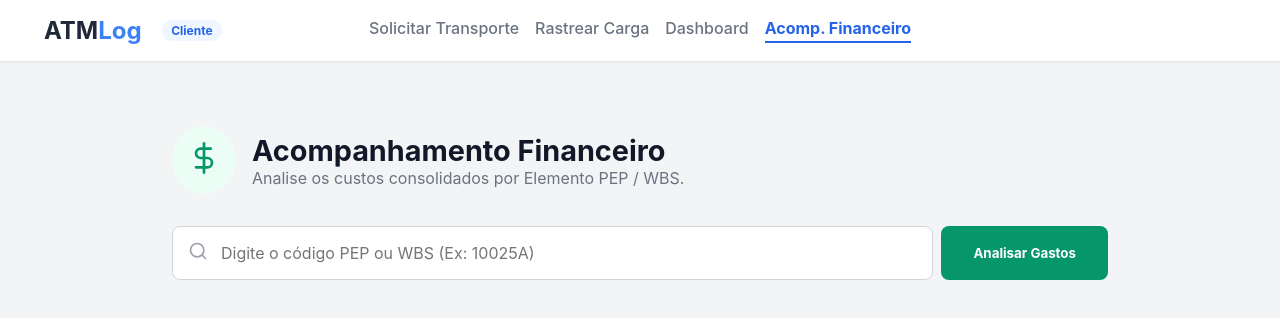
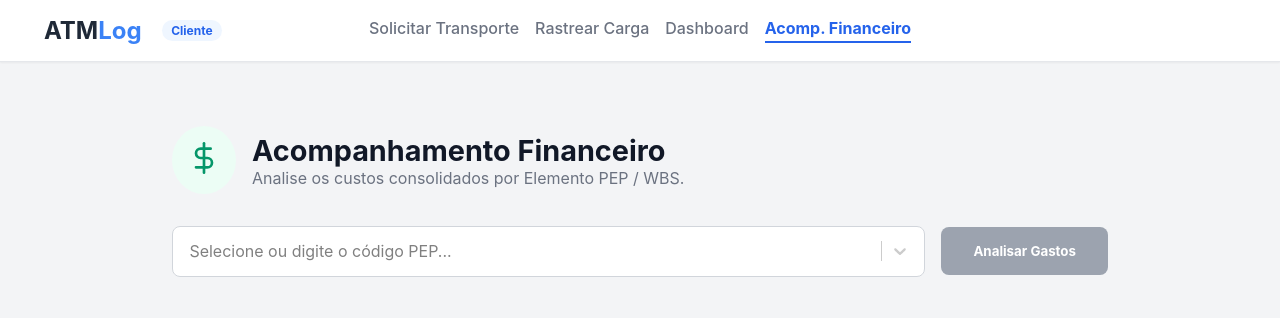
Before and after one commit to ItsNotNatan/TransportViewerClient, a React (Vite) app: page /financeiro in a window 1280 px wide. Shown: the top 318 px of the page. Built offline with nearby package versions, Linux system fonts and the light colour scheme; no server answers.

Commit message:
Add files via upload

```diff
--- a/package.json
+++ b/package.json
@@ -15,6 +15,7 @@
     "react": "^19.2.0",
     "react-dom": "^19.2.0",
     "react-router-dom": "^7.13.1",
+    "react-select": "^5.10.2",
     "recharts": "^3.8.0"
   },
   "devDependencies": {
--- a/src/pages/AcompFinan/AcompFinan.jsx
+++ b/src/pages/AcompFinan/AcompFinan.jsx
@@ -1,16 +1,18 @@
 // src/pages/AcompFinan/AcompFinan.jsx
 import React, { useState, useEffect, useMemo } from 'react';
+import Select from 'react-select'; // <-- IMPORTAÇÃO DA COMBO BOX AQUI
 import {
   LineChart, Line, XAxis, YAxis, CartesianGrid, Tooltip, ResponsiveContainer
 } from 'recharts';
 
 const DollarSign = ({ size = 24 }) => <svg xmlns="http://www.w3.org/2000/svg" width={size} height={size} viewBox="0 0 24 24" fill="none" stroke="currentColor" strokeWidth="2" strokeLinecap="round" strokeLinejoin="round"><line x1="12" y1="1" x2="12" y2="23"></line><path d="M17 5H9.5a3.5 3.5 0 0 0 0 7h5a3.5 3.5 0 0 1 0 7H6"></path></svg>;
-const SearchIcon = ({ size = 20 }) => <svg xmlns="http://www.w3.org/2000/svg" width={size} height={size} viewBox="0 0 24 24" fill="none" stroke="currentColor" strokeWidth="2" strokeLinecap="round" strokeLinejoin="round"><circle cx="11" cy="11" r="8"></circle><line x1="21" y1="21" x2="16.65" y2="16.65"></line></svg>;
 
 export default function AcompFinan() {
   const [atms, setAtms] = useState([]);
   const [carregando, setCarregando] = useState(true);
-  const [buscaPep, setBuscaPep] = useState('');
+
+  // O estado agora guarda o objeto selecionado da Combo Box
+  const [pepSelecionado, setPepSelecionado] = useState(null);
   const [pepAtivo, setPepAtivo] = useState('');
 
   // ==========================================
@@ -20,7 +22,6 @@ export default function AcompFinan() {
     const carregarDados = async () => {
       try {
         setCarregando(true);
-        // Chamada para a rota que criamos no backend
         const resposta = await fetch('http://localhost:3001/api/admin/transportes');
         const dados = await resposta.json();
         if (resposta.ok) {
@@ -35,18 +36,45 @@ export default function AcompFinan() {
     carregarDados();
   }, []);
 
+  // ==========================================
+  // 2. EXTRAÇÃO AUTOMÁTICA DAS OPÇÕES DE PEP
+  // ==========================================
+  const opcoesPep = useMemo(() => {
+    const pepsUnicos = new Set();
+
+    atms.forEach(atm => {
+      // Pega o WBS da logística
+      if (atm.wbs) pepsUnicos.add(atm.wbs.toUpperCase().trim());
+
+      // Pega o PEP do faturamento (se existir)
+      if (atm.faturamento?.elemento_pep_cc_wbs) {
+        pepsUnicos.add(atm.faturamento.elemento_pep_cc_wbs.toUpperCase().trim());
+      }
+    });
+
+    // Converte o Set (valores únicos) para o formato que o react-select exige
+    return Array.from(pepsUnicos)
+      .filter(pep => pep !== '') // Remove vazios
+      .sort() // Coloca em ordem alfabética
+      .map(pep => ({ value: pep, label: pep }));
+  }, [atms]);
+
+
   const handlePesquisar = (e) => {
     e.preventDefault();
-    setPepAtivo(buscaPep.trim().toUpperCase());
+    if (pepSelecionado) {
+      setPepAtivo(pepSelecionado.value);
+    } else {
+      setPepAtivo('');
+    }
   };
 
   // ==========================================
-  // 2. FILTRAGEM INTELIGENTE (LOGÍSTICA + FINANCEIRO)
+  // 3. FILTRAGEM INTELIGENTE (LOGÍSTICA + FINANCEIRO)
   // ==========================================
   const atmsDoPep = useMemo(() => {
     if (!pepAtivo) return [];
     return atms.filter(atm => {
-      // Verifica o PEP tanto na tabela de pedido quanto na de faturamento (se existir)
       const pepLogistica = (atm.wbs || '').toUpperCase();
       const pepFinanceiro = (atm.faturamento?.elemento_pep_cc_wbs || '').toUpperCase();
 
@@ -55,11 +83,10 @@ export default function AcompFinan() {
   }, [atms, pepAtivo]);
 
   // ==========================================
-  // 3. SOMA E GRÁFICO
+  // 4. SOMA E GRÁFICO
   // ==========================================
   const totalGasto = useMemo(() => {
     return atmsDoPep.reduce((acc, atm) => {
-      // Prioriza o valor do faturamento, se não houver, usa o valor_nf da logística
       const valor = Number(atm.faturamento?.valor) || Number(atm.valor_nf) || 0;
       return acc + valor;
     }, 0);
@@ -68,7 +95,6 @@ export default function AcompFinan() {
   const dadosGrafico = useMemo(() => {
     const mapa = {};
     atmsDoPep.forEach(atm => {
-      // Usa a data de solicitação como eixo do tempo
       const dataStr = atm.data_solicitacao;
       if (!dataStr) return;
 
@@ -93,6 +119,25 @@ export default function AcompFinan() {
     return new Intl.NumberFormat('pt-BR', { style: 'currency', currency: 'BRL' }).format(valor);
   };
 
+  // Estilo customizado para a Combo Box combinar com o design
+  const selectStyles = {
+    control: (base) => ({
+      ...base,
+      padding: '0.4rem',
+      borderRadius: '0.5rem',
+      borderColor: '#d1d5db',
+      fontSize: '1rem',
+      boxShadow: 'none',
+      '&:hover': { borderColor: '#059669' }
+    }),
+    option: (base, state) => ({
+      ...base,
+      backgroundColor: state.isSelected ? '#059669' : state.isFocused ? '#ecfdf5' : 'white',
+      color: state.isSelected ? 'white' : '#111827',
+      cursor: 'pointer'
+    })
+  };
+
   return (
     <section className="fade-in" style={{ padding: '2rem', maxWidth: '1000px', margin: '0 auto' }}>
       <div style={{ marginBottom: '2rem', display: 'flex', alignItems: 'center', gap: '1rem' }}>
@@ -105,20 +150,36 @@ export default function AcompFinan() {
         </div>
       </div>
 
-      <form onSubmit={handlePesquisar} style={{ display: 'flex', gap: '0.5rem', marginBottom: '2rem' }}>
-        <div style={{ position: 'relative', flex: 1 }}>
-          <div style={{ position: 'absolute', left: '1rem', top: '50%', transform: 'translateY(-50%)', color: '#9ca3af' }}>
-            <SearchIcon size={20} />
-          </div>
-          <input
-            type="text"
-            placeholder="Digite o código PEP ou WBS (Ex: 10025A)"
-            value={buscaPep}
-            onChange={(e) => setBuscaPep(e.target.value)}
-            style={{ width: '100%', padding: '1rem 1rem 1rem 3rem', fontSize: '1rem', borderRadius: '0.5rem', border: '1px solid #d1d5db', outline: 'none' }}
+      <form onSubmit={handlePesquisar} style={{ display: 'flex', gap: '1rem', marginBottom: '2rem', alignItems: 'center' }}>
+        <div style={{ flex: 1 }}>
+          {/* 👇 COMBO BOX INTELIGENTE AQUI 👇 */}
+          <Select
+            options={opcoesPep}
+            value={pepSelecionado}
+            onChange={setPepSelecionado}
+            placeholder="Selecione ou digite o código PEP..."
+            isSearchable
+            isClearable
+            isDisabled={carregando}
+            styles={selectStyles}
+            noOptionsMessage={() => "Nenhum projeto encontrado"}
           />
         </div>
-        <button type="submit" disabled={carregando} style={{ backgroundColor: '#059669', color: 'white', border: 'none', padding: '0 2rem', borderRadius: '0.5rem', fontWeight: 'bold', cursor: 'pointer' }}>
+        <button
+          type="submit"
+          disabled={carregando || !pepSelecionado}
+          style={{
+            backgroundColor: (!carregando && pepSelecionado) ? '#059669' : '#9ca3af',
+            color: 'white',
+            border: 'none',
+            padding: '0 2rem',
+            height: '48px', // Mesma altura aproximada do Select
+            borderRadius: '0.5rem',
+            fontWeight: 'bold',
+            cursor: (!carregando && pepSelecionado) ? 'pointer' : 'not-allowed',
+            transition: 'background-color 0.2s'
+          }}
+        >
           {carregando ? 'Carregando...' : 'Analisar Gastos'}
         </button>
       </form>
@@ -126,7 +187,7 @@ export default function AcompFinan() {
       {pepAtivo && atmsDoPep.length > 0 ? (
         <div className="fade-in">
           <div style={{ backgroundColor: 'white', padding: '2rem', borderRadius: '0.75rem', boxShadow: '0 4px 6px -1px rgba(0, 0, 0, 0.1)', marginBottom: '2rem', display: 'flex', flexDirection: 'column', alignItems: 'center', borderLeft: '6px solid #059669' }}>
-            <span style={{ fontSize: '1rem', color: '#6b7280', fontWeight: 'bold', textTransform: 'uppercase' }}>Total Acumulado no PEP: {pepAtivo}</span>
+            <span style={{ fontSize: '1rem', color: '#6b7280', fontWeight: 'bold', textTransform: 'uppercase' }}>Total Acumulado no PEP: <span style={{ color: '#111827' }}>{pepAtivo}</span></span>
             <span style={{ fontSize: '3.5rem', fontWeight: '900', color: '#059669', marginTop: '0.5rem' }}>{formatarMoeda(totalGasto)}</span>
           </div>
 
@@ -147,7 +208,7 @@ export default function AcompFinan() {
         </div>
       ) : pepAtivo && (
         <div style={{ textAlign: 'center', padding: '3rem', backgroundColor: '#f9fafb', borderRadius: '0.75rem' }}>
-          <p style={{ color: '#6b7280' }}>Nenhum dado encontrado para o PEP "{pepAtivo}".</p>
+          <p style={{ color: '#6b7280' }}>Nenhum dado financeiro encontrado para o PEP "{pepAtivo}".</p>
         </div>
       )}
     </section>
```
Also changed, not shown: 1 other file (tests, documents, lock files or other folders).
